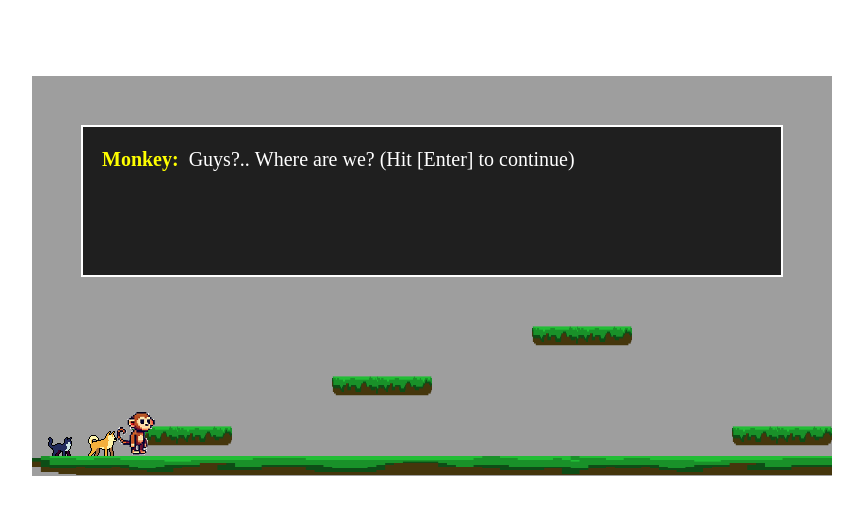
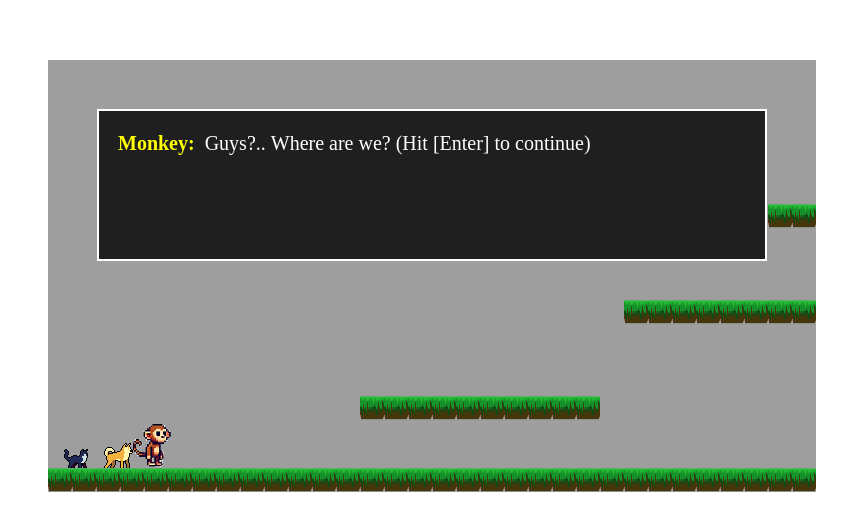
Before and after one commit to JosephPotashnik/SuperMarioSketch, a plain HTML site: page index.html in a window 1280 px wide. Shown: the part 134-664 px from the top of the page, without its empty margins (208-1071 px from the left). Drawn offline with Linux system fonts and the light colour scheme.

Commit message:
1. loading level map from txt file 2. focusing on current character when switching

```diff
--- a/dialogue.js
+++ b/dialogue.js
@@ -1,6 +1,6 @@
 // Constants
 const DIALOGUE_BOX_HEIGHT = 150;
-const DIALOGUE_SPEED = 20;  // Speed of text appearing (ms per character)
+const DIALOGUE_SPEED = 15;  // Speed of text appearing (ms per character)
 
 // Dialogue state
 let currentDialogueIndex = 0;
--- a/game.js
+++ b/game.js
@@ -5,7 +5,8 @@ const ctx = canvas.getContext('2d');
 const gravity = 0.5;
 let keys = {};
 let canvasOffsetX = 0;
-let xMax = 1200;
+let xMax = 0;
+let yMax = 0;
 
 let lastRenderTime = 0;
 let dialogueActive = true;
@@ -96,11 +97,12 @@ class Player {
         else if (this.velocityY == 0 && !this.isJumping)
         {
             if (keys['Digit1'])
-                currentPlayer = players[0];
+                focusOnCharacter(players[0])
             else if (keys['Digit2'])
-                currentPlayer = players[1];
+                focusOnCharacter(players[1])
             else if (keys['Digit3'])
-                currentPlayer = players[2];
+                focusOnCharacter(players[2])
+
         }
 
         this.velocityX = 0;
@@ -198,7 +200,7 @@ class GameObject
 class Platform extends GameObject{
 
     constructor(_x, _y, _w) {
-        super(_x, _y, _w, 20, platformImage);
+        super(_x, _y, _w, 24, platformImage);
       }
 
 
@@ -296,7 +298,6 @@ function update() {
 function render(time)
 {
     const deltaTime = time - lastRenderTime;
-    console.log(deltaTime);
     ctx.clearRect(0, 0, canvas.width, canvas.height); // Clear the canvas
 
     //background first
@@ -388,35 +389,79 @@ async function createSpriteMap(relativePath)
     return spriteMap;
 }
 
+
+function loadMapFromFile(url) {
+    return fetch(url)
+        .then(response => response.text())
+        .then(text => {
+            return text.split("\n");
+        });
+}
+
+
 function init()
 {
-    players = [];
     canvasOffsetX = 0;
-    let totalFrames = 4; //4 frames in each sprite animation. TODO: compute from each sprite animation length.
-    let firstFloorPlatform = new Platform(0, canvas.height-20, 1200);
+    const tileWidth = 24;
+    const tileHeight = 24;
 
-    dog = new Player(firstFloorPlatform.x +50, firstFloorPlatform.y, spriteMapDog, totalFrames);
-    cat = new Player(firstFloorPlatform.x + 10, firstFloorPlatform.y, spriteMapCat, totalFrames);
-    monkey = new Player(firstFloorPlatform.x + 80, firstFloorPlatform.y, spriteMapMonkey, totalFrames);
+    loadMapFromFile('./levels/Book1.txt').then(map => {
+        gameObjects = parseMap(map, tileWidth, tileHeight);
 
-    players.push(dog);
-    players.push(cat);
-    players.push(monkey);
+        let totalFrames = 4; //4 frames in each sprite animation. TODO: compute from each sprite animation length.
 
-    currentPlayer = dog;
+        dog = new Player(50,yMax - 24, spriteMapDog, totalFrames);
+        cat = new Player(10, yMax - 24, spriteMapCat, totalFrames);
+        monkey = new Player(80, yMax - 24, spriteMapMonkey, totalFrames);
 
-    // Platforms array
-    gameObjects = [
-        firstFloorPlatform,
-        new Platform(100, 350, 100),
-        new Platform(300, 300, 100),
-        new Platform(500, 250, 100),
-        new Platform(700, 350, 100)
-    ];
-
+        players = [];
+        players.push(dog);
+        players.push(cat);
+        players.push(monkey);
+        currentPlayer = dog;
+    });
 }
 
 createCharactersSpriteMap().then(() => {
     init();
     requestAnimationFrame(gameLoop);
 });
+
+function parseMap(map, tileWidth, tileHeight) {
+    let platforms = [];
+
+    xMax = 0;
+    yMax = map.length * tileHeight;
+    for (let y = 0; y < map.length; y++) {
+        for (let x = 0; x < map[y].length; x++) {
+            if (map[y][x] === '#') {
+                let platformX = x * tileWidth;  // Calculate X position based on tile size
+                let platformY = y * tileHeight; // Calculate Y position based on tile size
+                platforms.push(new Platform(platformX, platformY, tileWidth)); // Create a new platform
+            }
+        }
+        if (xMax < map[y].length)
+        {
+            xMax = map[y].length;
+        }
+    }
+
+    xMax *= tileWidth;
+    console.log("xMax : " + xMax);
+    return platforms;
+}
+
+// Function to update the canvas offset to focus on a character
+//TODO: a dimming effect when switching between characters.
+
+function focusOnCharacter(character) {
+    currentPlayer = character;
+    // Calculate the new offset based on character position and canvas width
+    canvasOffsetX = canvas.width / 2 - character.x;
+    if (canvasOffsetX > 0) canvasOffsetX = 0;
+
+    if (canvasOffsetX  < canvas.width  - xMax)
+    {
+        canvasOffsetX =  canvas.width  - xMax;
+    }
+}
--- a/index.html
+++ b/index.html
@@ -21,7 +21,7 @@
     </style>
 </head>
 <body>
-    <canvas id="gameCanvas" width="800" height="400"></canvas>
+    <canvas id="gameCanvas" width="768" height="432"></canvas> <!-- 16:9 ratio -->
     <script src="game.js" type="module"></script>
 </body>
 </html>
```
Also changed, not shown: levels/Book1.txt (added).
